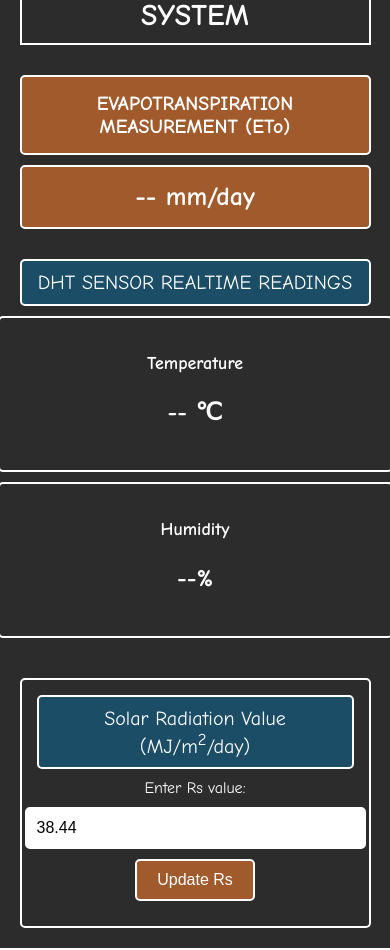
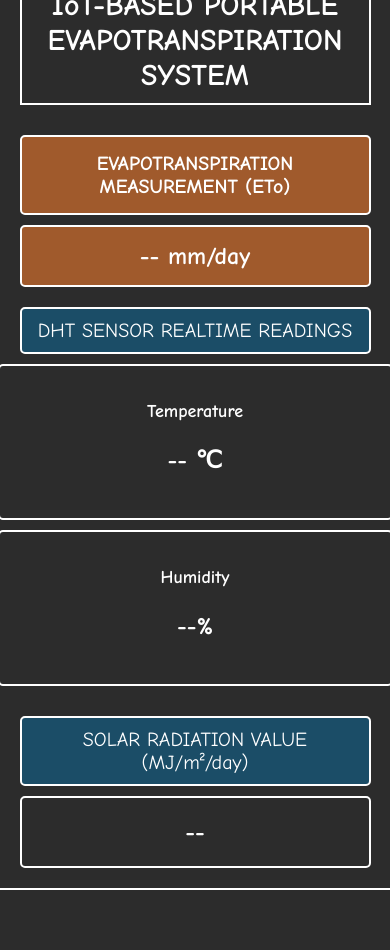
Before and after one commit to PortableEvapotranspirationDevice/eto-device.com, a plain HTML site: page index.html in a window 390 px wide. After the commit the page ends 890 px from the top, so only its background shows below. Drawn offline with Linux system fonts and the light colour scheme; no server answers.

Commit message:
Update index.html

```diff
--- a/index.html
+++ b/index.html
@@ -1,8 +1,8 @@
 <!DOCTYPE html>
 <html lang="en">
 <head>
-  <meta charset="UTF-8">
-  <meta name="viewport" content="width=device-width, initial-scale=1.0">
+  <meta charset="UTF-8" />
+  <meta name="viewport" content="width=device-width, initial-scale=1.0"/>
   <title>Evapotranspiration System</title>
   <style>
     body {
@@ -52,18 +52,19 @@
       background-color: #A05A2C;
       padding: 15px;
       border-radius: 5px;
-      margin-bottom: 30px;
+      margin-bottom: 10px;
       border: 2px solid white;
     }
 
     .eto-value p {
-      font-size: 26px;
+      font-size: 24px;
       font-weight: bold;
       margin: 0;
     }
 
-    .sensor-header {
+    .section-header {
       font-size: 20px;
+      margin-top: 20px;
       margin-bottom: 10px;
       padding: 10px;
       background-color: #1B4D67;
@@ -98,39 +99,24 @@
       font-weight: bold;
     }
 
-    /* Style for the Rs input section */
-    .customize-rs-section {
-      margin-top: 30px;
-      padding: 15px;
+    .rs-value-box {
       background-color: #2C2C2C;
+      padding: 20px;
       border-radius: 5px;
+      text-align: center;
       border: 2px solid white;
+      margin-top: 10px;
     }
 
-    .input-container {
-      display: flex;
-      justify-content: center;
-      align-items: center;
+    .rs-value-box h2 {
+      font-size: 18px;
       margin-bottom: 10px;
     }
 
-    .input-container input {
-      margin: 10px;
-      padding: 10px;
-      font-size: 16px;
-      border-radius: 5px;
-      border: 2px solid white;
-      width: 200px;
-    }
-
-    .input-container button {
-      padding: 10px 20px;
-      font-size: 16px;
-      background-color: #A05A2C;
-      border: 2px solid white;
-      color: white;
-      cursor: pointer;
-      border-radius: 5px;
+    .rs-value-box p {
+      font-size: 24px;
+      font-weight: bold;
+      margin: 0;
     }
 
     @media (max-width: 500px) {
@@ -142,36 +128,23 @@
         margin-bottom: 10px;
         width: 100%;
       }
-      .input-container {
-        flex-direction: column;
-      }
-      .input-container input {
-        width: 100%;
-      }
     }
   </style>
 </head>
 <body>
   <div class="container">
-    <!-- Main Heading -->
     <div class="heading">IoT-BASED PORTABLE EVAPOTRANSPIRATION SYSTEM</div>
 
-    <!-- ETo Title Section -->
     <div class="eto-title">
       <h2>EVAPOTRANSPIRATION MEASUREMENT (ETo)</h2>
     </div>
 
-    <!-- ETo Value Section -->
     <div class="eto-value">
       <p id="eto">-- mm/day</p>
     </div>
 
-    <!-- Sensor Data Header -->
-    <div class="sensor-header">
-      DHT SENSOR REALTIME READINGS
-    </div>
+    <div class="section-header">DHT SENSOR REALTIME READINGS</div>
 
-    <!-- Sensor Data Section -->
     <div class="sensor-container">
       <div class="sensor-box">
         <h2>Temperature</h2>
@@ -183,20 +156,14 @@
       </div>
     </div>
 
-    <!-- Customize Rs Value Section -->
-    <div class="customize-rs-section">
-      <div class="sensor-header">
-        Solar Radiation Value (MJ/m<sup>2</sup>/day)
-      </div>
-      <div class="input-container">
-        <label for="customRs">Enter Rs value:</label>
-        <input type="number" id="customRs" value="38.44" step="0.01">
-        <button onclick="updateRs()">Update Rs</button>
-      </div>
+    <div class="section-header">SOLAR RADIATION VALUE (MJ/m²/day)</div>
+
+    <div class="rs-value-box">
+      <p id="rs">--</p>
     </div>
   </div>
 
-  <!-- Firebase v8 scripts -->
+  <!-- Firebase scripts -->
   <script src="https://www.gstatic.com/firebasejs/8.6.8/firebase-app.js"></script>
   <script src="https://www.gstatic.com/firebasejs/8.6.8/firebase-database.js"></script>
 
@@ -213,32 +180,41 @@
 
     firebase.initializeApp(firebaseConfig);
 
-    var database = firebase.database();
-    var dataRef1 = database.ref('DHT_11/Humidity');
-    var dataRef2 = database.ref('DHT_11/Temperature');
-    let Rs = 38.44009; // Default Rs value in MJ
+    const database = firebase.database();
+    const dataRef1 = database.ref('DHT_11/Humidity');
+    const dataRef2 = database.ref('DHT_11/Temperature');
+
     let Tmax = -Infinity, Tmin = Infinity;
 
-    dataRef1.on('value', function(getdata1) {
-      var humi = getdata1.val();
-      document.getElementById('humidity').innerHTML = humi + "%";
-      calculateETo();
-    });
+    const dailyRsValues = {
+      "May-24": 38.35651, "May-25": 38.34594, "May-26": 38.33519, "May-27": 38.3243,
+      "May-28": 38.31331, "May-29": 38.30225, "May-30": 38.29116, "May-31": 38.28007,
+      "Jun-01": 38.26902, "Jun-02": 38.25803, "Jun-03": 38.24714, "Jun-04": 38.23638,
+      "Jun-05": 38.22578, "Jun-06": 38.21536, "Jun-07": 38.20515, "Jun-08": 38.19517,
+      "Jun-09": 38.18546, "Jun-10": 38.17601, "Jun-11": 38.16687, "Jun-12": 38.15805,
+      "Jun-13": 38.14955, "Jun-14": 38.14141, "Jun-15": 38.13363, "Jun-16": 38.12623,
+      "Jun-17": 38.11921, "Jun-18": 38.11258, "Jun-19": 38.10636, "Jun-20": 38.10054,
+      "Jun-21": 38.09015, "Jun-22": 38.09015, "Jun-23": 38.08557, "Jun-24": 38.08141
+    };
 
-    dataRef2.on('value', function(getdata2) {
-      var temp = getdata2.val();
-      document.getElementById('temperature').innerHTML = temp + "&#8451;";
-      Tmax = Math.max(Tmax, temp);
-      Tmin = Math.min(Tmin, temp);
-      calculateETo();
-    });
+    function getTodayKey() {
+      const now = new Date();
+      const month = now.toLocaleString('default', { month: 'short' });
+      const day = now.getDate().toString().padStart(2, '0');
+      return `${month}-${day}`;
+    }
 
     function calculateETo() {
       const RH = parseFloat(document.getElementById('humidity').innerHTML) || 0;
       const Tmean = (Tmax + Tmin) / 2 || 0;
       const latRad = 14.19775 * (Math.PI / 180); // Latitude in radians
 
-  // Valiantzas Method 2 formula
+      const todayKey = getTodayKey();
+      const Rs = dailyRsValues[todayKey] || 38.44009;
+
+      // Update Rs display
+      document.getElementById('rs').textContent = Rs.toFixed(5);
+
       const term1 = 0.0393 * Rs * Math.sqrt(Tmean + 9.5);
       const term2 = 0.19 * Math.pow(Rs, 0.6) * Math.pow(latRad, 0.15);
       const term3 = 0.078 * (Tmean + 20) * (1 - RH / 100);
@@ -248,16 +224,19 @@
       document.getElementById('eto').innerHTML = ETo.toFixed(2) + " mm/day";
     }
 
-    function updateRs() {
-      const inputRs = parseFloat(document.getElementById('customRs').value);
-      if (!isNaN(inputRs)) {
-        Rs = inputRs; // Directly update Rs
-        alert(`Rs value updated to ${Rs.toFixed(2)} MJ`);
+    dataRef1.on('value', function(snapshot) {
+      const humi = snapshot.val();
+      document.getElementById('humidity').innerHTML = humi + "%";
       calculateETo();
-      } else {
-        alert('Please enter a valid Rs value.');
-      }
-    }
+    });
+
+    dataRef2.on('value', function(snapshot) {
+      const temp = snapshot.val();
+      document.getElementById('temperature').innerHTML = temp + "&#8451;";
+      Tmax = Math.max(Tmax, temp);
+      Tmin = Math.min(Tmin, temp);
+      calculateETo();
+    });
   </script>
 </body>
 </html>
```
Lines whose indentation alone changed are shown as unchanged.
